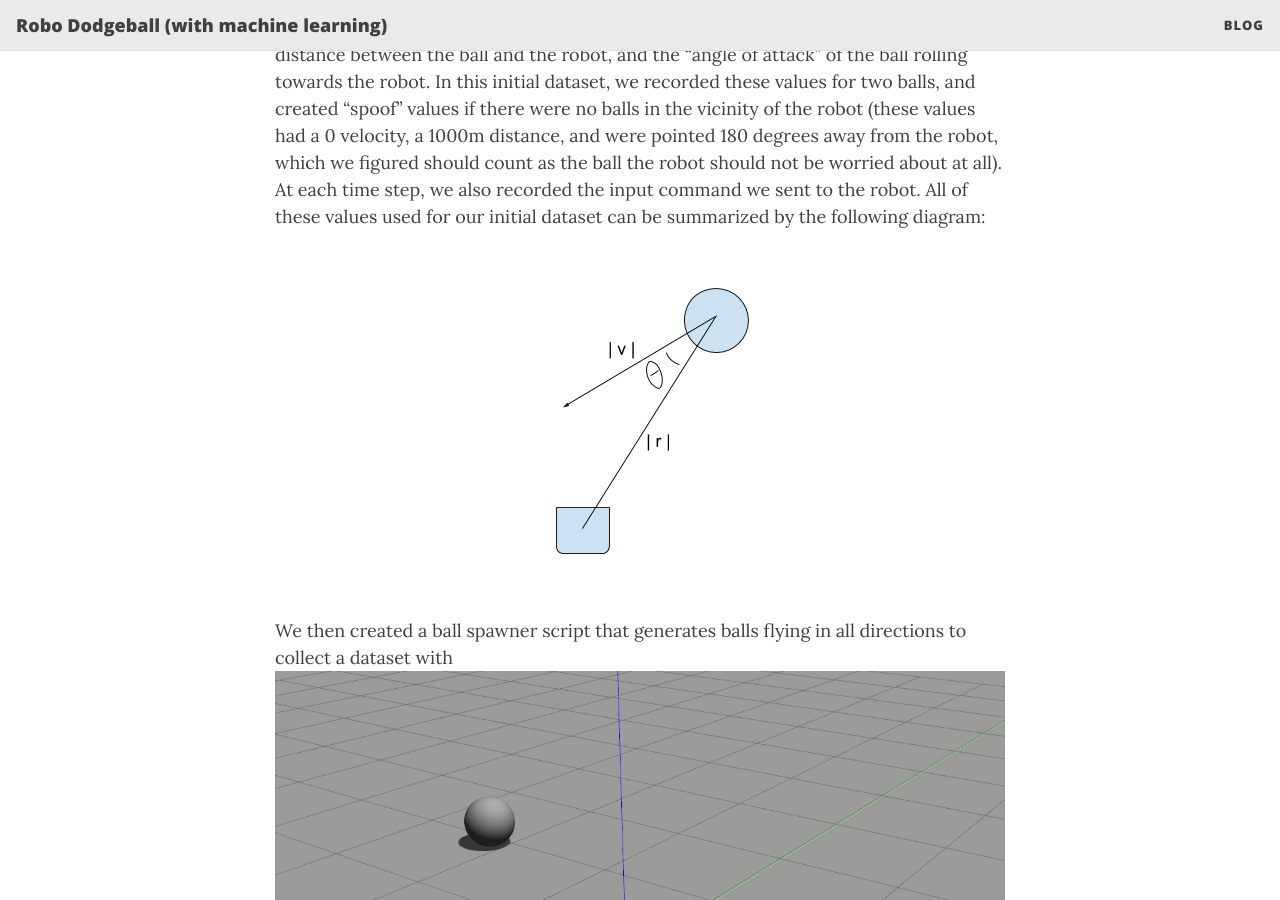
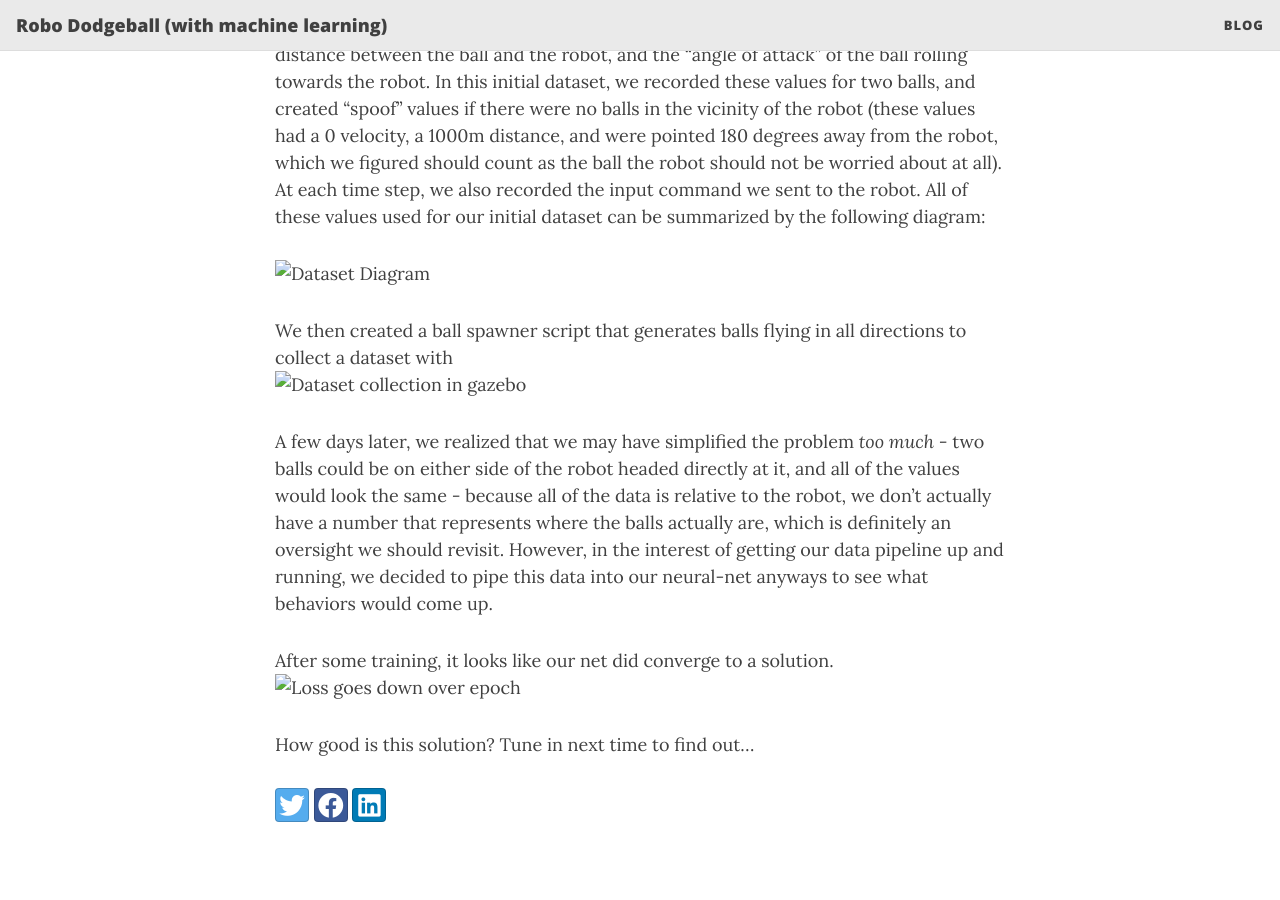
Before and after one commit to AmyPhung/robo_dodgeball, a Jekyll site: the page built from _posts/2020-11-23-dataset-and-things.md, in a window 1280 px wide and 900 px high, scrolled down 534 px. Built offline with Jekyll 4.4.1, drawn with Linux system fonts in a browser that asks for light colours; nearby versions of some CDN libraries.

Commit message:
Fix image links

```diff
--- a/_posts/2020-11-23-dataset-and-things.md
+++ b/_posts/2020-11-23-dataset-and-things.md
@@ -11,17 +11,17 @@ To start off our machine-learning-robo-dodgeball adventure, we first needed a da
 
 First, we needed to figure out what data to record. We decided to go with an extremely simple 1-dimensional case where the robot only needs to move back and forth to dodge the balls, which are only coming from one direction. We also decided to pre-process the raw data a bit and distill it to what we believe would be easy to train on just as a gut-check to make sure everything works as expected, and to get our data pipeline up and running. We decided to record the magnitude of the ball's velocity, the distance between the ball and the robot, and the "angle of attack" of the ball rolling towards the robot. In this initial dataset, we recorded these values for two balls, and created "spoof" values if there were no balls in the vicinity of the robot (these values had a 0 velocity, a 1000m distance, and were pointed 180 degrees away from the robot, which we figured should count as the ball the robot should not be worried about at all). At each time step, we also recorded the input command we sent to the robot. All of these values used for our initial dataset can be summarized by the following diagram:
 
-![Dataset Diagram](/img/dataset_diagram.png){: .mx-auto.d-block :}
+![Dataset Diagram](/ml_comprobofinal/img/dataset_diagram.png){: .mx-auto.d-block :}
 
 We then created a ball spawner script that generates balls flying in all directions to collect a dataset with
 <!-- TODO: write more about ball spawner -->
-![Dataset collection in gazebo](/img/training_data.gif){: .mx-auto.d-block :}
+![Dataset collection in gazebo](/ml_comprobofinal/img/training_data.gif){: .mx-auto.d-block :}
 
 A few days later, we realized that we may have simplified the problem *too much* - two balls could be on either side of the robot headed directly at it, and all of the values would look the same - because all of the data is relative to the robot, we don't actually have a number that represents where the balls actually are, which is definitely an oversight we should revisit. However, in the interest of getting our data pipeline up and running, we decided to pipe this data into our neural-net anyways to see what behaviors would come up.
 
 <!-- TODO: write more about neural net -->
 
 After some training, it looks like our net did converge to a solution.
-![Loss goes down over epoch](/img/initial_test_loss.png){: .mx-auto.d-block :}
+![Loss goes down over epoch](/ml_comprobofinal/img/initial_test_loss.png){: .mx-auto.d-block :}
 
 How good is this solution? Tune in next time to find out...
```
